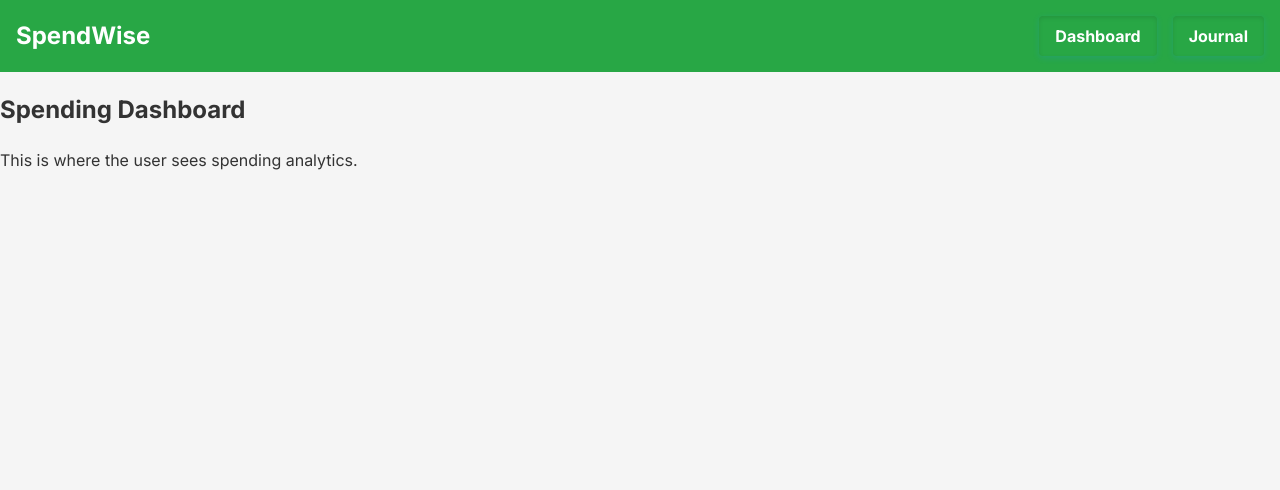
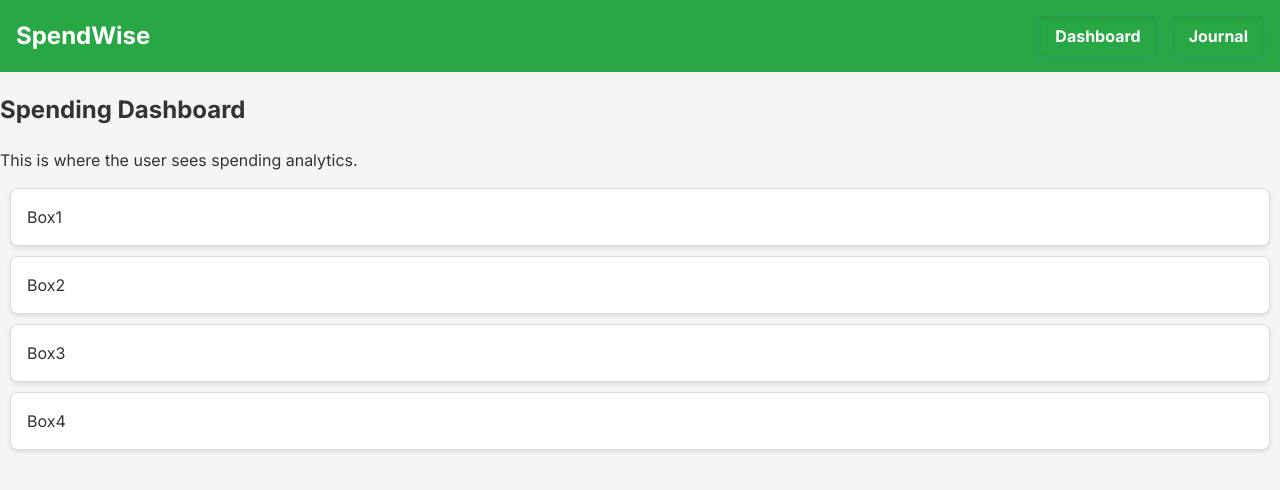
Before and after one commit to tinthegoat/spending-tracker, a React (Vite) app: page /spending-tracker/dashboard in a window 1280 px wide. Shown: the top 490 px of the page. Built offline with nearby package versions, Linux system fonts and the light colour scheme.

Commit message:
add boxes div

```diff
--- a/src/App.jsx
+++ b/src/App.jsx
@@ -14,7 +14,6 @@ function App() {
           <Link className='navLink' to="/journal">Journal</Link>
         </div>
       </nav>
-
       <Routes>
         <Route path="/" element={<Navigate to="/dashboard" replace />} />
         <Route path="/dashboard" element={<Dashboard />} />
--- /dev/null
+++ b/src/pages/Dashboard.css
@@ -0,0 +1,16 @@
+.container {
+    display: grid;
+    grid-template-columns: 50% 50%;
+    grid-template-rows: 50% 50%;
+    gap: 10px;
+
+}
+
+.box {
+    background-color: #ffffff;
+    border: 1px solid #ddd;
+    border-radius: 8px;
+    padding: 16px;
+    box-shadow: 0 2px 4px rgba(0,0,0,0.1);
+    margin: 10px;
+}
--- a/src/pages/Dashboard.jsx
+++ b/src/pages/Dashboard.jsx
@@ -1,9 +1,19 @@
+import './Dashboard.css';
+
 function Dashboard() {
   return (
     <div>
       <h2>Spending Dashboard</h2>
       {/* Add charts and summary here */}
       <p>This is where the user sees spending analytics.</p>
+      <div className="dashboard-content">
+        <div classname="container">
+          <div className="box box1">Box1</div>
+          <div className="box box2">Box2</div>
+          <div className="box box3">Box3</div>
+          <div className="box box4">Box4</div>
+        </div>
+      </div>
     </div>
   );
 }
```
Also changed, not shown: src/App.css (line endings or trailing spaces).
